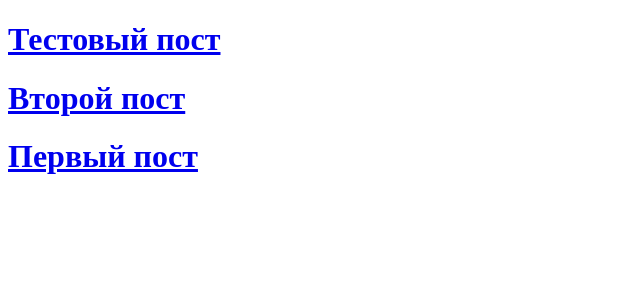
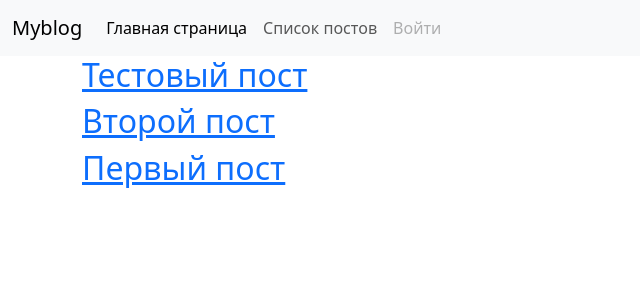
Before and after one commit to Keksonator/dj_lern, a Django app: page /posts/ in a window 1280 px wide. Shown: the top 300 px of the page, without its empty margins (0-640 px from the left). Run offline with Django 5.2, Linux system fonts and the light colour scheme; data comes from the database, SQL or seed files in the repository.

Commit message:
Рабочая версия проекта

```diff
--- /dev/null
+++ b/myblog/blog/templates/base.html
@@ -0,0 +1,46 @@
+<!DOCTYPE html>
+<html lang="ru">
+<head>
+    <link href="https://cdn.jsdelivr.net/npm/bootstrap@5.3.3/dist/css/bootstrap.min.css"
+          rel="stylesheet" integrity="sha384-QWTKZyjpPEjISv5WaRU9OFeRpok6YctnYmDr5pNlyT2bRjXh0JMhjY6hW+ALEwIH"
+          crossorigin="anonymous">
+    <meta charset="UTF-8">
+      <title>{% block title%} {% endblock %}</title>
+</head>
+<body>
+<nav class="navbar navbar-expand-lg bg-body-tertiary">
+  <div class="container-fluid">
+    <a class="navbar-brand" href="#">Myblog</a>
+<!--    <button class="navbar-toggler" type="button" data-bs-toggle="collapse"-->
+<!--            data-bs-target="#navbarNav" aria-controls="navbarNav" aria-expanded="false" aria-label="Toggle navigation"-->
+<!--    >-->
+<!--    </button>-->
+    <div class="collapse navbar-collapse" id="navbarNav">
+      <ul class="navbar-nav">
+        <li class="nav-item">
+          <a class="nav-link active" aria-current="page" href="{% url 'blog:home' %}">Главная страница</a>
+        </li>
+        <li class="nav-item">
+          <a class="nav-link" href="{% url 'blog:posts' %}">Список постов</a>
+        </li>
+<!--        <li class="nav-item">-->
+<!--          <a class="nav-link" href="#"></a>-->
+<!--        </li>-->
+        <li class="nav-item">
+          <a class="nav-link disabled" aria-disabled="true">Войти</a>
+        </li>
+      </ul>
+    </div>
+  </div>
+</nav>
+<na>
+<!--<div>-->
+<!--    <a href="{% url 'blog:home'%}"> Главная страница </a>-->
+<!--</div>-->
+</na>
+ <main class="container">
+        {% block content %}
+        {% endblock %}
+ </main>
+</body>
+</html>
--- a/myblog/blog/templates/blog/posts.html
+++ b/myblog/blog/templates/blog/posts.html
@@ -1,14 +1,11 @@
-<!DOCTYPE html>
-<html lang="ru">
-  <head>
-    <meta charset="UTF-8" />
-    <title>Title</title>
-  </head>
-  <body>
-    {%for post in all_post%}
+{% extends 'base.html' %}
+
+{% block title %} Список постов{% endblock %}
+
+{% block content %}
+{%for post in all_post%}
     {%  if post.status == 'ОП' %}
-        <h1><a href='{% url "blog:post_id" post.id %}'>{{post.title}}</a></h1>
+        <h2><a href='{% url "blog:post_id" post.id %}'>{{post.title}}</a></h2>
     {% endif %}
     {% endfor %}
-  </body>
-</html>
+{% endblock %}
--- a/myblog/blog/views.py
+++ b/myblog/blog/views.py
@@ -5,9 +5,9 @@ from .models import Post
 
 
 def index(request):
-    menu = ['Главная', 'Архив', 'Список постов']
+    menu = ['Главная', 'Архив', 'Список постов', 'Войти']
     all_post = Post.objects.all()
-    return render(request, 'blog/index.html', {'menu': menu,'all_post':all_post} )
+    return render(request, 'blog/index.html', {'menu': menu, 'all_post': all_post})
 
 
 def about(request):
```
Also changed, not shown: myblog/blog/templates/blog/base.html (deleted, +0 -10 lines), myblog/blog/templates/blog/index.html (+16 -10 lines).
